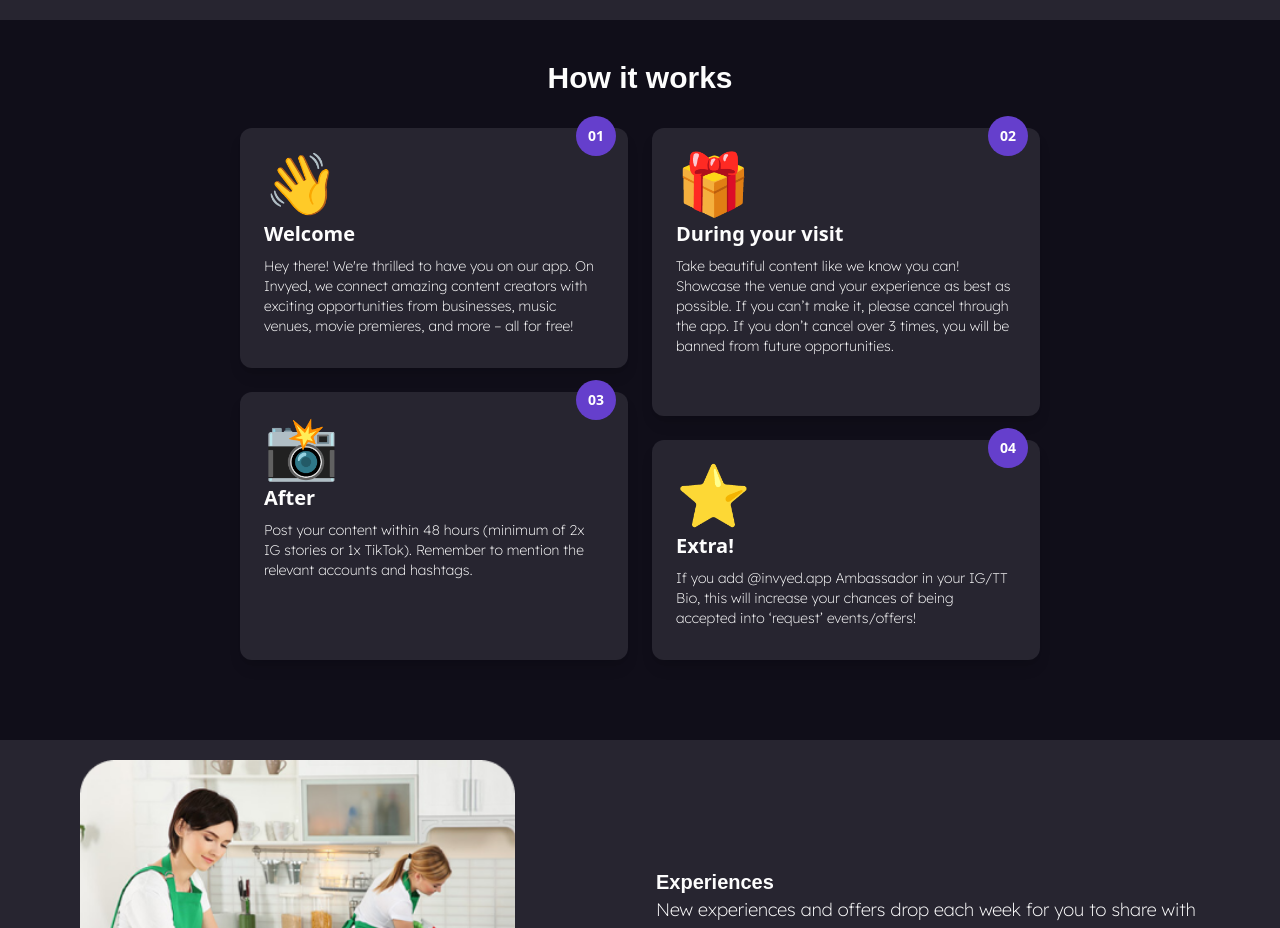
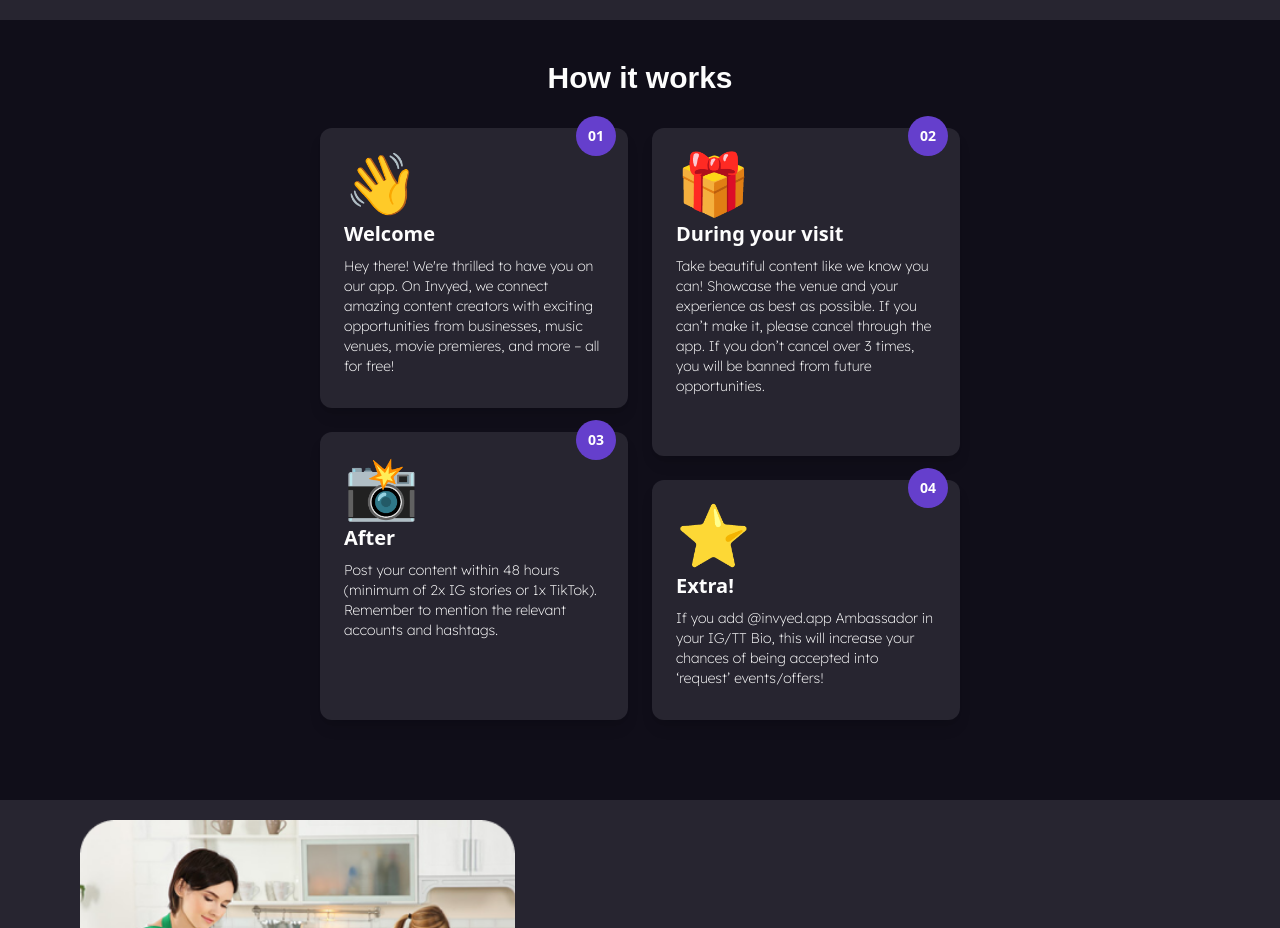
Before and after one commit to Mohitduaa/Lynkup, a React (Create React App) app: page / in a window 1280 px wide. Shown: the part 1080-2008 px from the top of the page. Built offline with nearby package versions, Linux system fonts and the light colour scheme; a web font is replaced by a local one.

Commit message:
howitworks

```diff
--- a/src/Components/Howitworks.jsx
+++ b/src/Components/Howitworks.jsx
@@ -42,7 +42,7 @@
         How it works
       </h2>
 
-      <div className="grid md:grid-cols-2 gap-6">
+      <div className="mx-20 grid md:grid-cols-2 gap-6">
         {steps.map((step, index) => (
           <div
             key={index}
```
